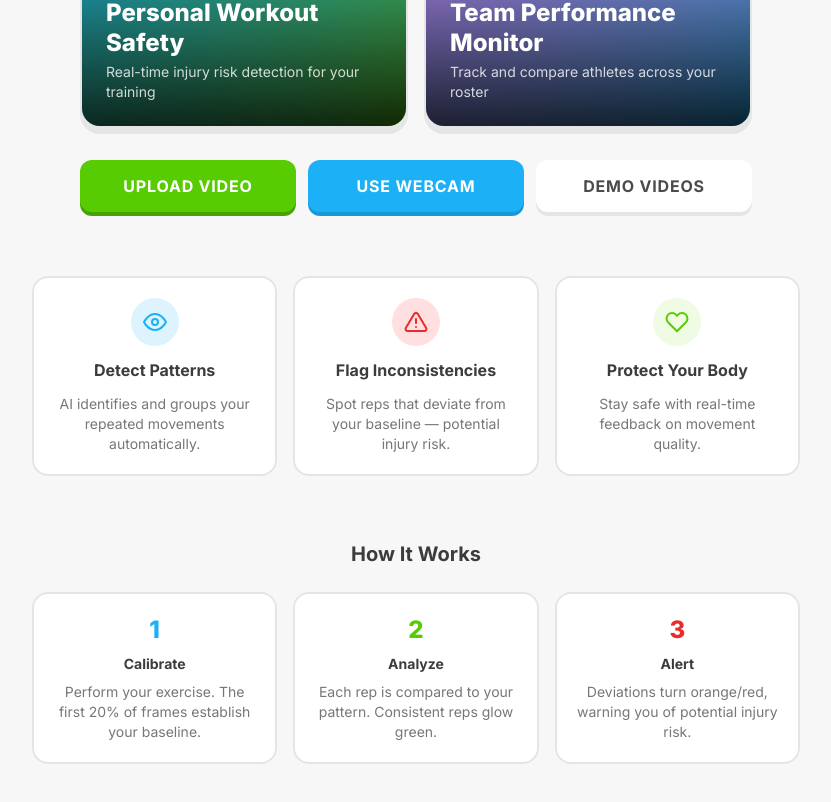
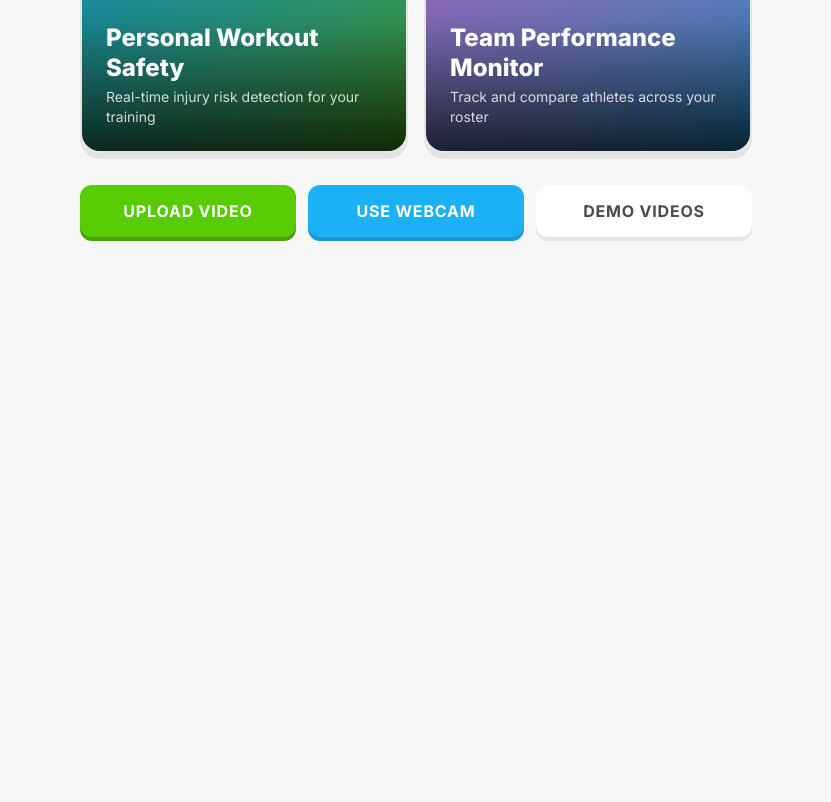
Before and after one commit to jiekaitao/BRACE, a Next.js app in the folder frontend/: page / in a window 1280 px wide. Shown: the part 286-1088 px from the top of the page, without its empty margins (224-1055 px from the left). After the commit the page ends 825 px from the top, so only its background shows below. Built offline with nearby package versions, Linux system fonts and the light colour scheme.

Commit message:
Cleaned up the frontend a little bit

```diff
--- a/frontend/src/app/layout.tsx
+++ b/frontend/src/app/layout.tsx
@@ -20,7 +20,9 @@ export default function RootLayout({
     <html lang="en">
       <body className={inter.className}>
         <AuthProvider>
-          <UserBadge />
+          <header className="flex items-center justify-end px-5 py-3 border-b border-[#E5E5E5]">
+            <UserBadge />
+          </header>
           {children}
         </AuthProvider>
       </body>
--- a/frontend/src/app/page.tsx
+++ b/frontend/src/app/page.tsx
@@ -4,7 +4,6 @@ import { useState } from "react";
 import { useRouter } from "next/navigation";
 import Link from "next/link";
 import DuoButton from "@/components/ui/DuoButton";
-import Card from "@/components/ui/Card";
 import PathCard from "@/components/ui/PathCard";
 import DemoVideoModal from "@/components/DemoVideoModal";
 
@@ -69,7 +68,7 @@ export default function HomePage() {
 
       {/* Quick access CTAs */}
       <div
-        className="flex flex-col sm:flex-row gap-3 mb-16 w-full max-w-2xl fade-up"
+        className="flex flex-col sm:flex-row gap-3 mb-8 w-full max-w-2xl fade-up"
         style={{ "--stagger-index": 2 } as React.CSSProperties}
       >
         <Link href="/analyze?mode=upload" className="flex-1 no-underline">
@@ -93,127 +92,6 @@ export default function HomePage() {
         </div>
       </div>
 
-      {/* Feature cards */}
-      <div className="stagger-children grid grid-cols-1 sm:grid-cols-3 gap-4 w-full max-w-3xl">
-        <Card>
-          <div className="flex flex-col items-center text-center gap-3">
-            <div className="w-12 h-12 rounded-full bg-[#DDF4FF] flex items-center justify-center">
-              <svg
-                width="24"
-                height="24"
-                viewBox="0 0 24 24"
-                fill="none"
-                stroke="#1CB0F6"
-                strokeWidth="2"
-                strokeLinecap="round"
-                strokeLinejoin="round"
-              >
-                <path d="M1 12s4-8 11-8 11 8 11 8-4 8-11 8-11-8-11-8z" />
-                <circle cx="12" cy="12" r="3" />
-              </svg>
-            </div>
-            <h2 className="text-base font-bold text-[#3C3C3C]">
-              Detect Patterns
-            </h2>
-            <p className="text-sm text-[#777777]">
-              AI identifies and groups your repeated movements automatically.
-            </p>
-          </div>
-        </Card>
-
-        <Card>
-          <div className="flex flex-col items-center text-center gap-3">
-            <div className="w-12 h-12 rounded-full bg-[#FFDFE0] flex items-center justify-center">
-              <svg
-                width="24"
-                height="24"
-                viewBox="0 0 24 24"
-                fill="none"
-                stroke="#EA2B2B"
-                strokeWidth="2"
-                strokeLinecap="round"
-                strokeLinejoin="round"
-              >
-                <path d="M10.29 3.86L1.82 18a2 2 0 0 0 1.71 3h16.94a2 2 0 0 0 1.71-3L13.71 3.86a2 2 0 0 0-3.42 0z" />
-                <line x1="12" y1="9" x2="12" y2="13" />
-                <line x1="12" y1="17" x2="12.01" y2="17" />
-              </svg>
-            </div>
-            <h2 className="text-base font-bold text-[#3C3C3C]">
-              Flag Inconsistencies
-            </h2>
-            <p className="text-sm text-[#777777]">
-              Spot reps that deviate from your baseline — potential injury risk.
-            </p>
-          </div>
-        </Card>
-
-        <Card>
-          <div className="flex flex-col items-center text-center gap-3">
-            <div className="w-12 h-12 rounded-full bg-[#F0FBE4] flex items-center justify-center">
-              <svg
-                width="24"
-                height="24"
-                viewBox="0 0 24 24"
-                fill="none"
-                stroke="#58CC02"
-                strokeWidth="2"
-                strokeLinecap="round"
-                strokeLinejoin="round"
-              >
-                <path d="M20.84 4.61a5.5 5.5 0 0 0-7.78 0L12 5.67l-1.06-1.06a5.5 5.5 0 0 0-7.78 7.78l1.06 1.06L12 21.23l7.78-7.78 1.06-1.06a5.5 5.5 0 0 0 0-7.78z" />
-              </svg>
-            </div>
-            <h2 className="text-base font-bold text-[#3C3C3C]">
-              Protect Your Body
-            </h2>
-            <p className="text-sm text-[#777777]">
-              Stay safe with real-time feedback on movement quality.
-            </p>
-          </div>
-        </Card>
-      </div>
-
-      {/* How it works */}
-      <div
-        className="mt-16 w-full max-w-3xl fade-up"
-        style={{ "--stagger-index": 5 } as React.CSSProperties}
-      >
-        <h2 className="text-xl font-bold text-[#3C3C3C] text-center mb-6">
-          How It Works
-        </h2>
-        <div className="stagger-children grid grid-cols-1 sm:grid-cols-3 gap-4">
-          <Card>
-            <div className="flex flex-col items-center text-center gap-2">
-              <span className="text-2xl font-extrabold text-[#1CB0F6]">1</span>
-              <h3 className="text-sm font-bold text-[#3C3C3C]">Calibrate</h3>
-              <p className="text-sm text-[#777777]">
-                Perform your exercise. The first 20% of frames establish your
-                baseline.
-              </p>
-            </div>
-          </Card>
-          <Card>
-            <div className="flex flex-col items-center text-center gap-2">
-              <span className="text-2xl font-extrabold text-[#58CC02]">2</span>
-              <h3 className="text-sm font-bold text-[#3C3C3C]">Analyze</h3>
-              <p className="text-sm text-[#777777]">
-                Each rep is compared to your pattern. Consistent reps glow green.
-              </p>
-            </div>
-          </Card>
-          <Card>
-            <div className="flex flex-col items-center text-center gap-2">
-              <span className="text-2xl font-extrabold text-[#EA2B2B]">3</span>
-              <h3 className="text-sm font-bold text-[#3C3C3C]">Alert</h3>
-              <p className="text-sm text-[#777777]">
-                Deviations turn orange/red, warning you of potential injury risk.
-              </p>
-            </div>
-          </Card>
-        </div>
-      </div>
-
       {/* Demo video modal */}
       {showDemoModal && (
         <DemoVideoModal
--- a/frontend/src/components/UserBadge.tsx
+++ b/frontend/src/components/UserBadge.tsx
@@ -8,7 +8,7 @@ export default function UserBadge() {
   if (loading || !user) return null;
 
   return (
-    <div className="fixed top-4 right-4 z-50 flex items-center gap-2 bg-white border-2 border-[#E5E5E5] rounded-full px-4 py-2 shadow-[0_2px_0_#E5E5E5]">
+    <div className="flex items-center gap-2">
       <div className="w-7 h-7 rounded-full bg-[#DDF4FF] flex items-center justify-center">
         <span className="text-xs font-bold text-[#1CB0F6]">
           {user.username[0].toUpperCase()}
```
Also changed, not shown: 1 other file (tests, documents, lock files or other folders).
